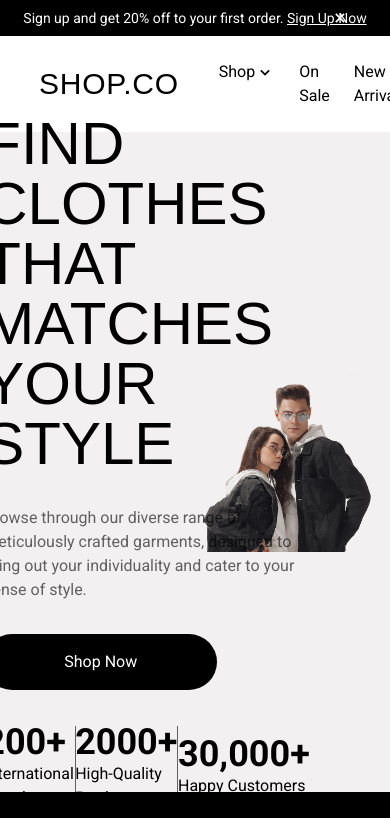
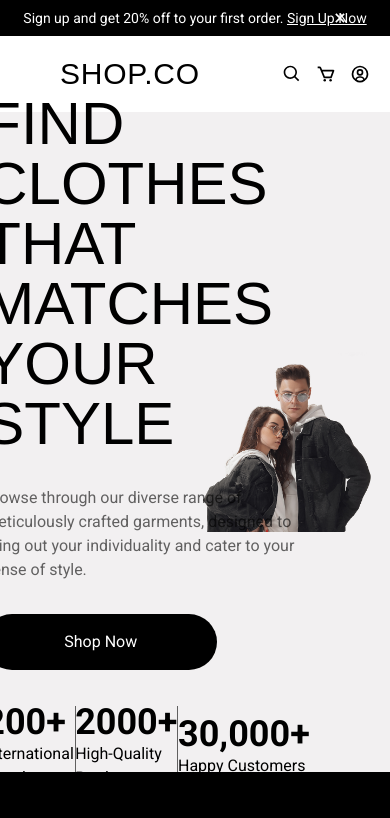
Before and after one commit to trishacapitle/clothing-ecommerce-frontend, a React (Vite) app: page / in a window 390 px wide. Shown: the top 818 px of the page. Built offline with nearby package versions, Linux system fonts and the light colour scheme; a web font is replaced by a local one.

Commit message:
feat: configure styling for mobile responsiveness

```diff
--- a/src/components/Navbar.jsx
+++ b/src/components/Navbar.jsx
@@ -1,11 +1,11 @@
 import { BiChevronDown, BiSearch, BiCart, BiUserCircle } from "react-icons/bi";
 const Navbar = () => {
   return (
-    <nav className="flex-center m-auto h-24 w-[80dvw] justify-between gap-10">
-      <h1 className="font-secondary items-center text-3xl tracking-wide uppercase">
+    <nav className="flex items-center m-auto sm:h-24 sm:w-[80dvw] w-full justify-between gap-10 sm:p-6 p-5">
+      <h1 className="font-secondary items-center text-3xl tracking-wide uppercase ml-10 sm:ml-0">
         Shop.co
       </h1>
-      <ul className="menu flex gap-6 text-black font-primary">
+      <ul className="menu sm:flex hidden gap-6 text-black font-primary">
         <li>
           <a
             href="#"
@@ -42,7 +42,7 @@ const Navbar = () => {
           </a>
         </li>
       </ul>
-      <div className="search-bar flex h-12 grow items-center gap-3 rounded-full bg-(--secondary-color) p-4">
+      <div className="search-bar sm:flex hidden h-12 grow items-center gap-3 rounded-full bg-(--secondary-color) p-4">
         <BiSearch size={20} />
         <input
           type="text"
@@ -51,6 +51,7 @@ const Navbar = () => {
         />
       </div>
       <div className="flex gap-3.5">
+        <BiSearch size={20} className="sm:hidden" />
         <BiCart size={20} />
         <BiUserCircle size={20} />
       </div>
```
